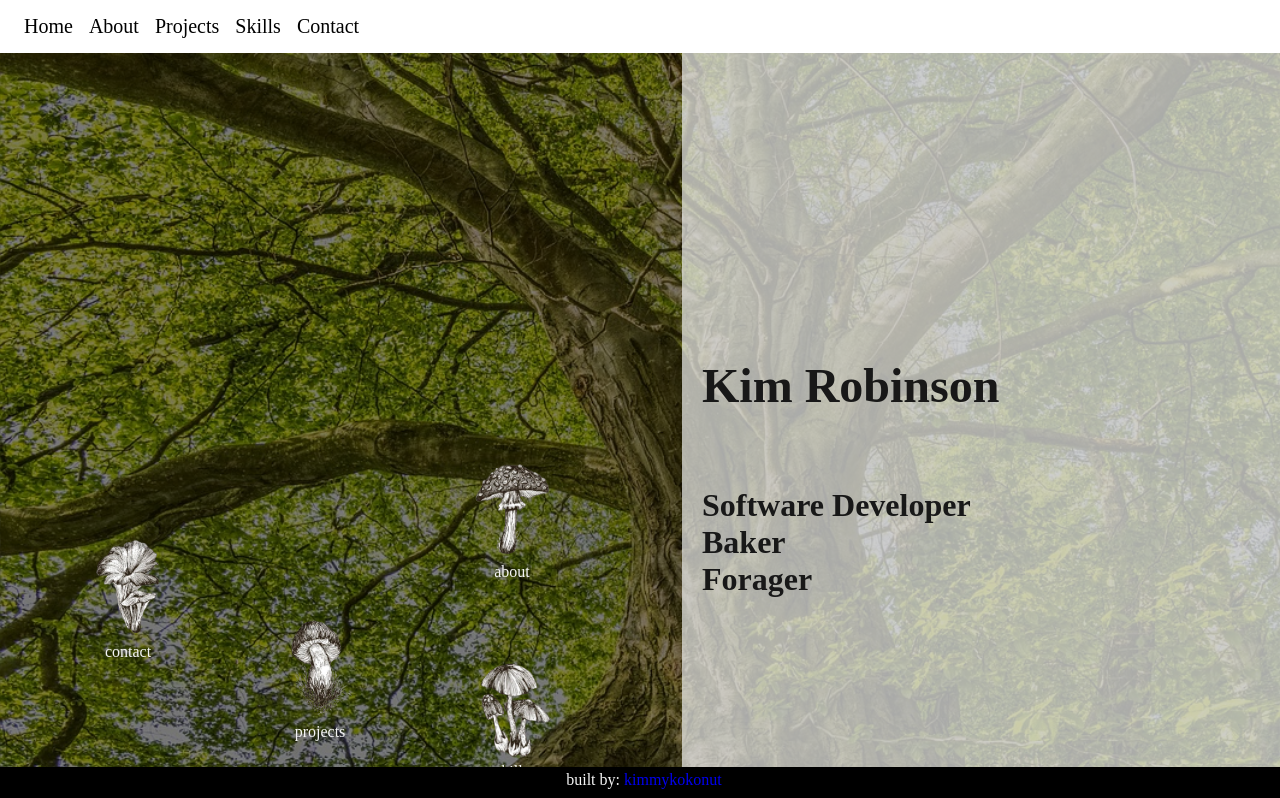
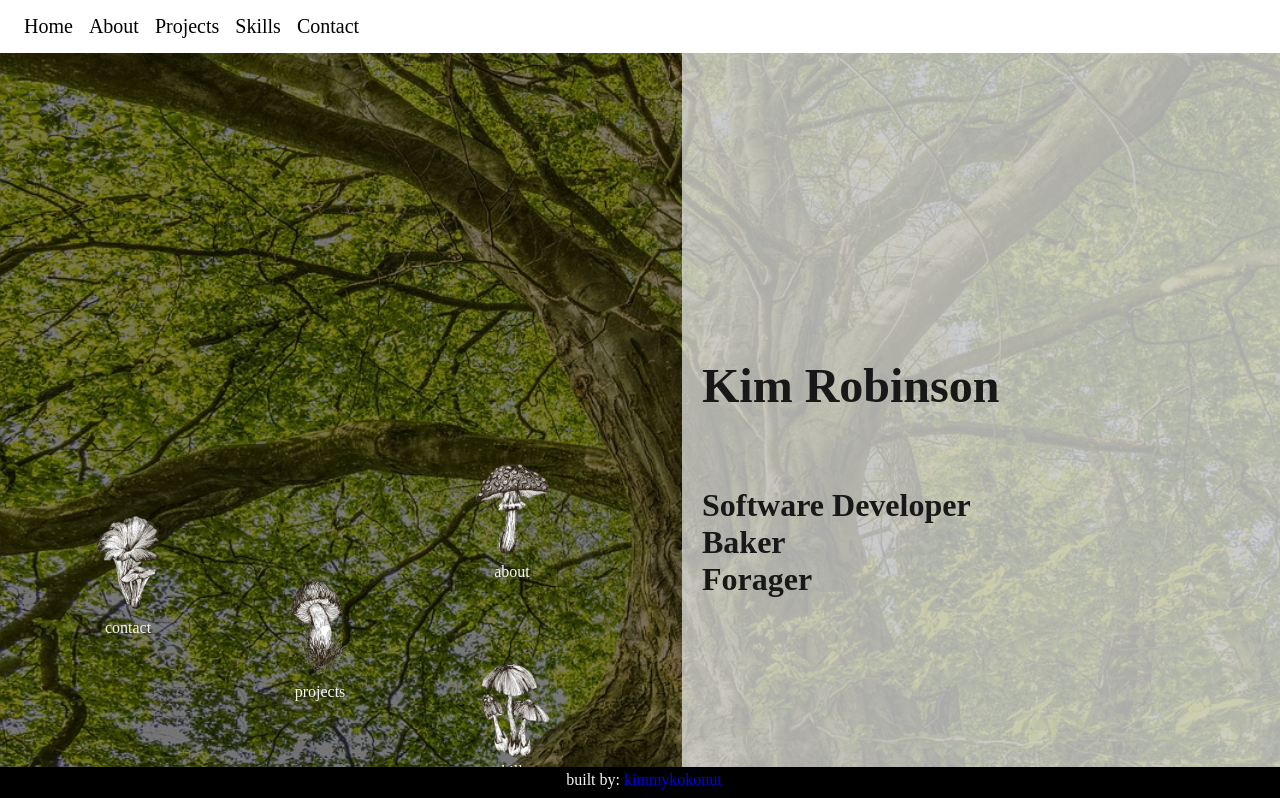
Before and after one commit to kimmykokonut/my-portfolio, a plain HTML site: page index.html in a window 1280 px wide. Shown: the top 798 px of the page. Drawn offline with Linux system fonts and the light colour scheme.

Commit message:
update readme

```diff
--- a/css/styles.css
+++ b/css/styles.css
@@ -129,7 +129,7 @@ section {
 
 #bolete-projects {
   position: absolute;
-  top: 85%;
+  top: 80%;
   left: 25%;
   transform: translate(-50%, -50%);
   z-index: 1;
@@ -145,7 +145,7 @@ section {
 
 #trumpet-contact {
   position: absolute;
-  top: 75%;
+  top: 72%;
   left: 10%;
   transform: translate(-50%, -50%);
   z-index: 1;
```
Also changed, not shown: 2 other files.
